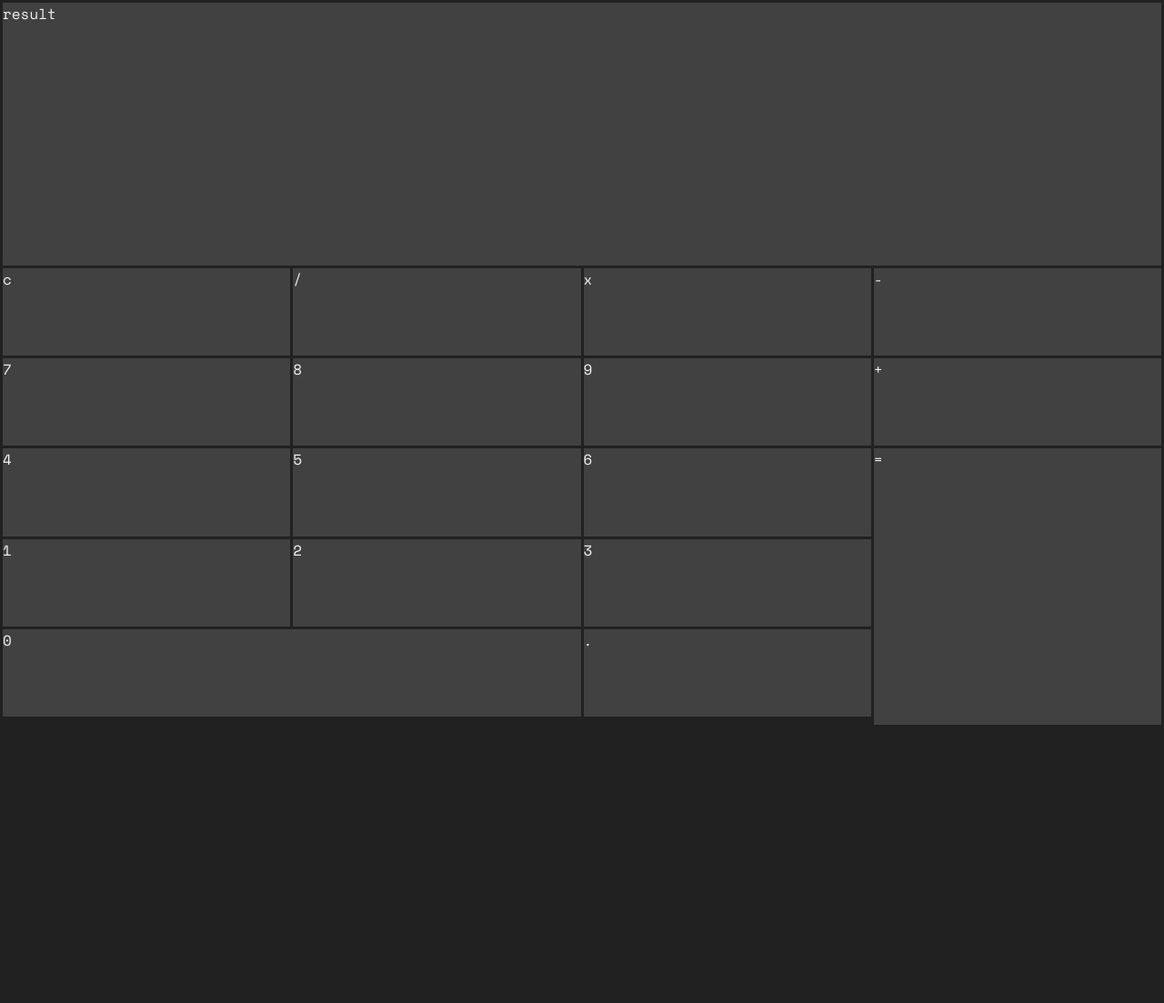
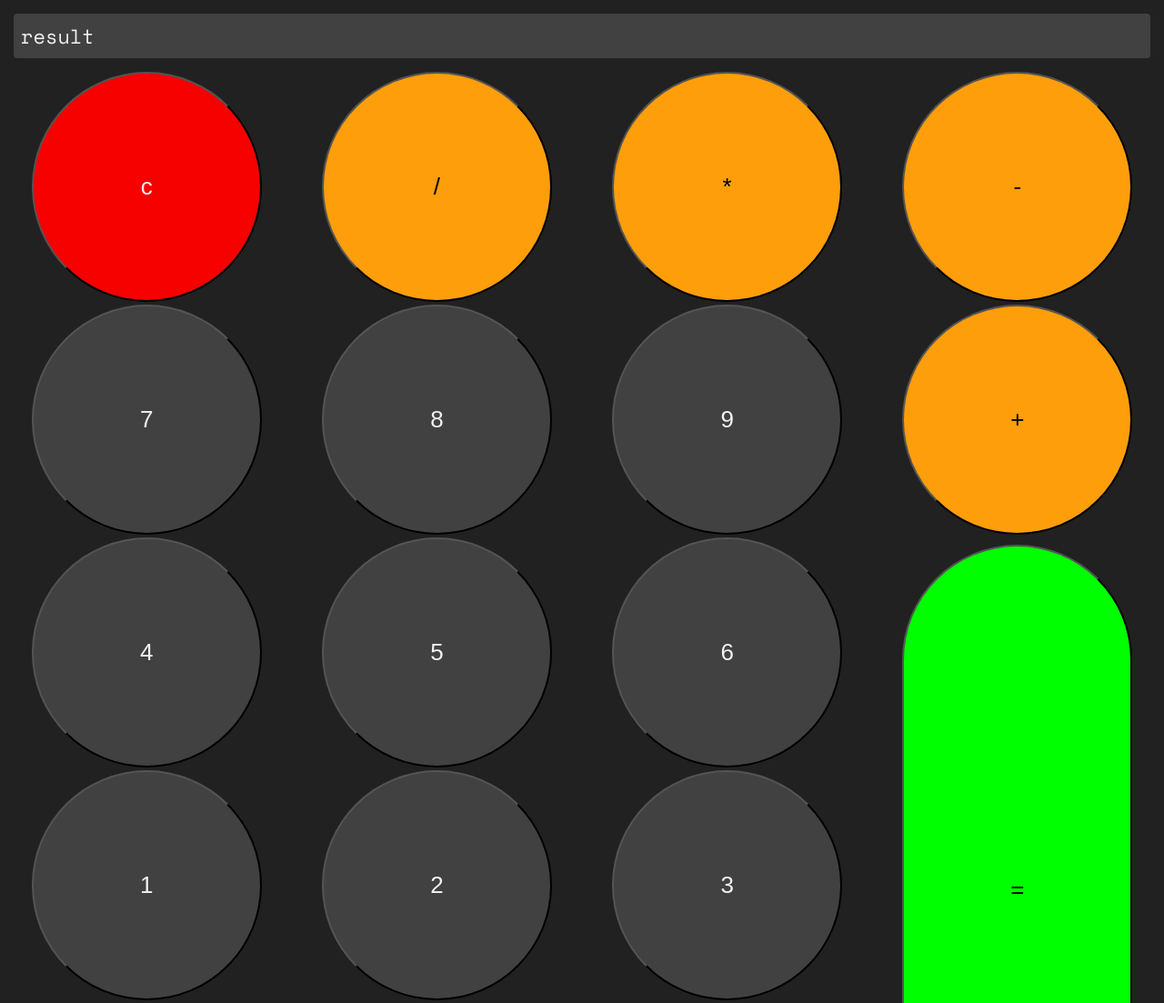
Before and after one commit to arman-bitaraf/calculator, a plain HTML site: page index.html in a window 1280 px wide. Shown: the top 1103 px of the page at 91% size. Before the commit the page ends 800 px from the top, so only its background shows below. Drawn offline with nearby package versions, Linux system fonts and the light colour scheme.

Commit message:
feat: calc style
- create button into divisions
- set size, color, style for btn

```diff
--- a/assets/style/index.css
+++ b/assets/style/index.css
@@ -11,10 +11,11 @@
 :root{
     --operation-bg-color:#FE9E0B;
     --c-bg-color: #f60000;
-    --result-bg-color: rgb(0,255,0);
+    --equal-bg-color: #00ff00;
     --bg-color: #212121;
     --item-bg-color: #414141;
-    --text-color: #f1f1f1
+    --text-color: #f1f1f1;
+
 }
 body{
     font-family:'Space Mono';
@@ -28,8 +29,8 @@ body{
     padding: 3px;
 }
 .item{
-    background-color: var(--item-bg-color);
-
+    justify-content: center;
+    align-items: center;
 }
 .result{
     grid-row: 1 / 2;
@@ -96,3 +97,52 @@ body{
     grid-row: 3 / 4;
     grid-column: 3 / 4;
 }
+body > :not(.result){
+    display: flex;
+    justify-content: center;
+    align-items: center;
+}
+:not(.result) > button{
+    border-radius: 1000px;
+    font-size: 26px;
+    width: 80%;
+}
+
+.opt > button{
+    background-color: var(--operation-bg-color);
+    aspect-ratio: 1 / 1;
+}
+.equal > button{
+    background-color: var(--equal-bg-color);
+    aspect-ratio: 1 / 3;
+}
+
+.num > button{
+    background-color: var(--item-bg-color);
+    color: var(--text-color);
+}
+.num:not(.n0) > button{
+    aspect-ratio: 1 /1;
+}
+.n0 > button{
+    aspect-ratio: 2 / 1;
+}
+.point > button{
+    aspect-ratio: 1 / 1;
+}
+.clean > button{
+    background-color: var(--c-bg-color);
+    color: var(--text-color);
+    aspect-ratio: 1 / 1;
+}
+.result{
+    padding: 12px;
+}
+.result > div{
+    background-color: var(--item-bg-color);
+    width: 100%;
+    height: 100%;
+    border-radius: 4px;
+    padding: 8px;
+    font-size: 22px;
+}
--- a/index.html
+++ b/index.html
@@ -8,23 +8,59 @@
     <link rel="stylesheet" href="./assets/style/index.css">
 </head>
 <body>
-    <div class="item num n0">0</div>
-    <div class="item num n1">1</div>
-    <div class="item num n2">2</div>
-    <div class="item num n3">3</div>
-    <div class="item num n4">4</div>
-    <div class="item num n5">5</div>
-    <div class="item num n6">6</div>
-    <div class="item num n7">7</div>
-    <div class="item num n8">8</div>
-    <div class="item num n9">9</div>
-    <div class="item point">.</div>
-    <div class="item opt plus">+</div>
-    <div class="item opt minus">-</div>
-    <div class="item opt multiply">x</div>
-    <div class="item opt division">/</div>
-    <div class="item clean">c</div>
-    <div class="item equal">=</div>
-    <div class="item result">result</div>
+    <div class="item num n0">
+        <button>0</button>
+    </div>
+    <div class="item num n1">
+        <button>1</button>
+    </div>
+    <div class="item num n2">
+        <button>2</button>
+    </div>
+    <div class="item num n3">
+        <button>3</button>
+    </div>
+    <div class="item num n4">
+        <button>4</button>
+    </div>
+    <div class="item num n5">
+        <button>5</button>
+    </div>
+    <div class="item num n6">
+        <button>6</button>
+    </div>
+    <div class="item num n7">
+        <button>7</button>
+    </div>
+    <div class="item num n8">
+        <button>8</button>
+    </div>
+    <div class="item num n9">
+        <button>9</button>
+    </div>
+    <div class="item point">
+        <button>.</button>
+    </div>
+    <div class="item opt plus">
+        <button>+</button>
+    </div>
+    <div class="item opt minus">
+        <button>-</button>
+    </div>
+    <div class="item opt multiply">
+        <button>*</button>
+    </div>
+    <div class="item opt division">
+        <button>/</button>
+    </div>
+    <div class="item clean">
+        <button>c</button>
+    </div>
+    <div class="item equal">
+        <button>=</button>
+    </div>
+    <div class="item result">
+        <div>result</div>
+    </div>
 </body>
 </html>
```
